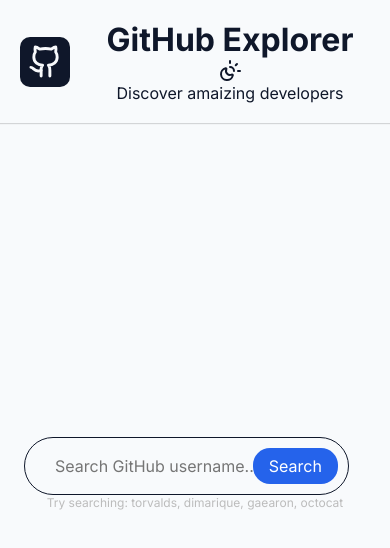
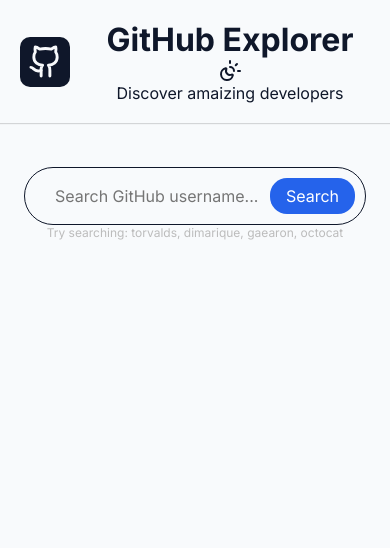
Before and after one commit to dimarique/github-explorer, a React (Vite) app: page / in a window 390 px wide. Shown: the top 548 px of the page. Built offline with nearby package versions, Linux system fonts and the light colour scheme.

Commit message:
fix links underline and small overall css fixes

```diff
--- a/src/App.css
+++ b/src/App.css
@@ -1,12 +1,10 @@
 #root {
   display: flex;
   flex-direction: column;
-  justify-content: space-between;
+  /* justify-content: space-between; */
   align-items: center;
-  /* gap: 24px; */
   margin: 0 auto;
   width: 100%;
-  /* max-width: 1280px; */
   text-align: center;
 }
 
--- a/src/App.tsx
+++ b/src/App.tsx
@@ -33,7 +33,9 @@
     <>
       <Header toggleTheme={toggleTheme} setInputValue={setInputValue} />
       <SearchField setInputValue={setInputValue} inputValue={inputValue} />
-      <ContentWrapper person={person} reposList={reposList} />
+      {(person || reposList) && (
+        <ContentWrapper person={person} reposList={reposList} />
+      )}
     </>
   );
 }
--- a/src/components/RepoListItem/RepoListItem.module.css
+++ b/src/components/RepoListItem/RepoListItem.module.css
@@ -19,6 +19,9 @@
 }
 
 .repo_name {
+  display: flex;
+  align-items: center;
+  gap: 0.5rem;
   margin-bottom: 15px;
   text-align: left;
 
@@ -30,6 +33,10 @@
   a:hover {
     border-bottom: 1px solid currentColor;
   } */
+}
+
+a {
+  border-bottom: 1px solid transparent;
 }
 
 .repo_description {
--- a/src/components/RepoListItem/RepoListItem.tsx
+++ b/src/components/RepoListItem/RepoListItem.tsx
@@ -23,10 +23,10 @@
       )}
       <h2 className={styles.repo_name}>
         {repo.fork && <GitBranch />}
+        {repo.archived && <Archive />}
         <a href={repo.html_url} target="_blank" rel="noopener noreferrer">
           {repo.name}
         </a>
-        {repo.archived && <Archive />}
         <ExternalLink size={14} style={{ marginLeft: "6px" }} />
       </h2>
       <p className={styles.repo_description}>{repo.description}</p>
--- a/src/components/search/SearchField/SearchField.module.css
+++ b/src/components/search/SearchField/SearchField.module.css
@@ -23,9 +23,3 @@
   color: #bcbcbc;
   font-size: 12px;
 }
-
-@media screen and (max-width: 500px) {
-  .searchField {
-    width: 95%;
-  }
-}
```
